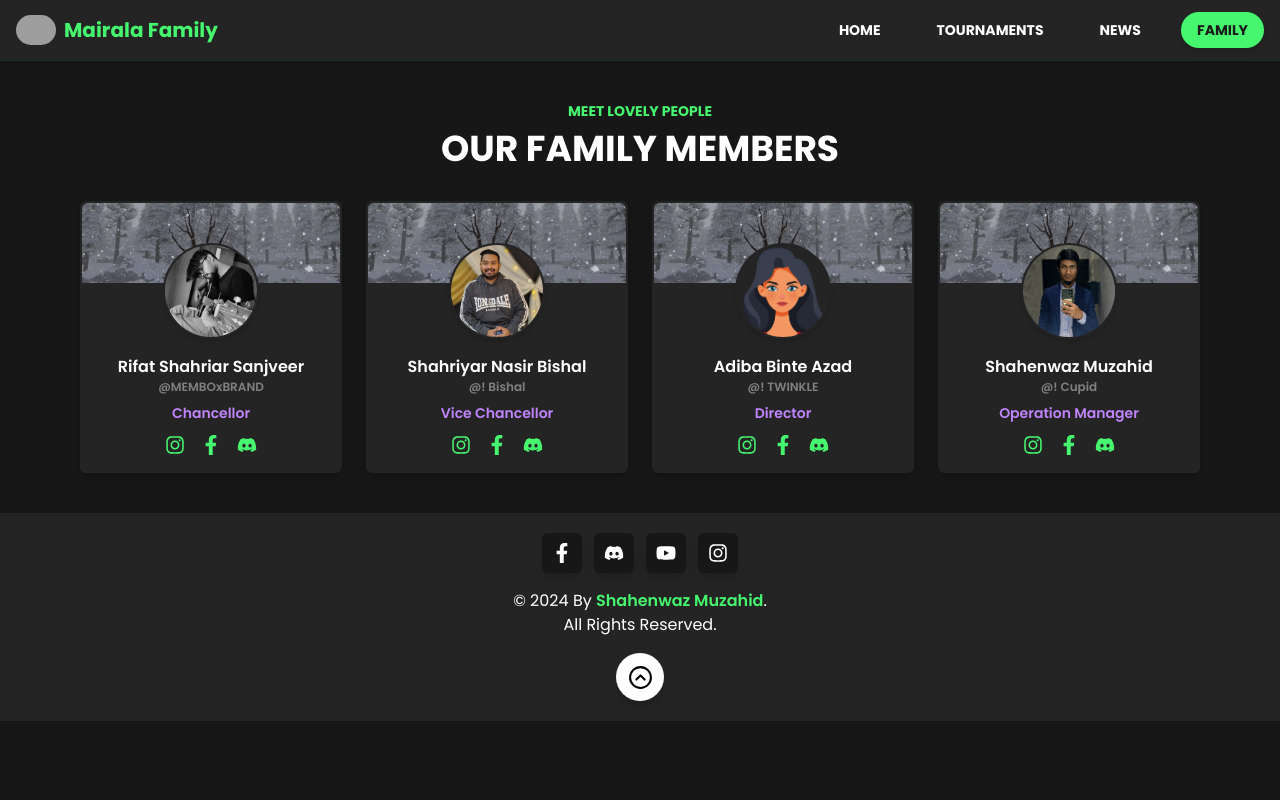
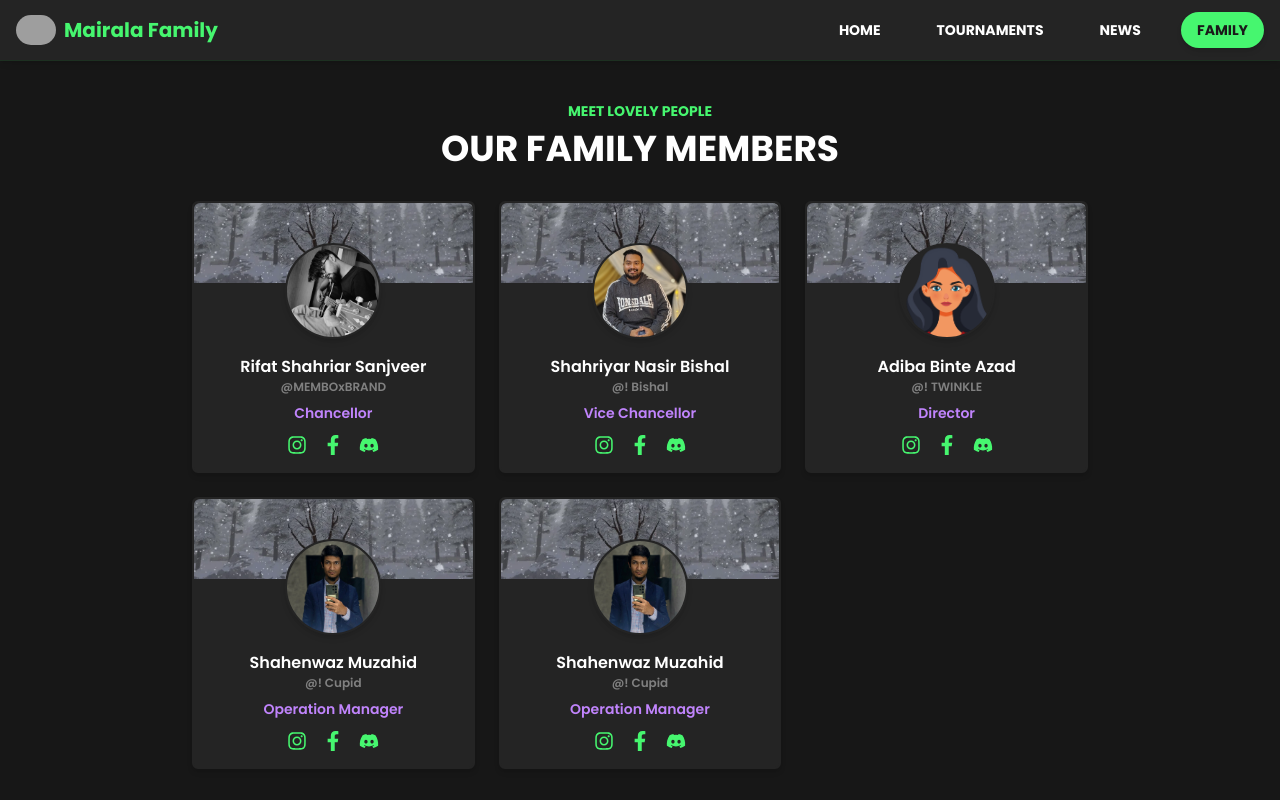
Before and after one commit to shahenwaz/mairala_family, a Next.js app: page /family in a window 1280 px wide. Shown: the top 800 px of the page. Built offline with nearby package versions, Linux system fonts and the light colour scheme; grey boxes are pictures that could not be loaded.

Commit message:
Updated family cards grid style in family page

```diff
--- a/app/(root)/family/page.tsx
+++ b/app/(root)/family/page.tsx
@@ -46,6 +46,17 @@ const familyMembers: FamilyCardProps[] = [
     },
     image: "/images/FAMILY/Shahenwaz.jpg",
   },
+  {
+    name: "Shahenwaz Muzahid",
+    nickname: "@! Cupid",
+    role: "Operation Manager",
+    social: {
+      instagram: "https://instagram.com",
+      facebook: "https://facebook.com",
+      discord: "https://discord.com",
+    },
+    image: "/images/FAMILY/Shahenwaz.jpg",
+  },
 ];
 
 const FamilyPage = () => {
@@ -60,7 +71,8 @@ const FamilyPage = () => {
         </h1>
       </div>
 
-      <div className="grid w-full grid-cols-1 gap-6 px-6 md:grid-cols-2 lg:grid-cols-3 xl:grid-cols-4 md:px-16">
+      {/* Grid Container */}
+      <div className="grid mx-auto w-full max-w-screen-lg gap-6 px-6 md:px-16 grid-cols-[repeat(auto-fit,minmax(250px,1fr))] justify-items-center">
         {familyMembers.map((member, index) => (
           <FamilyCard key={index} {...member} />
         ))}
```
Also changed, not shown: 1 other file (tests, documents, lock files or other folders).
